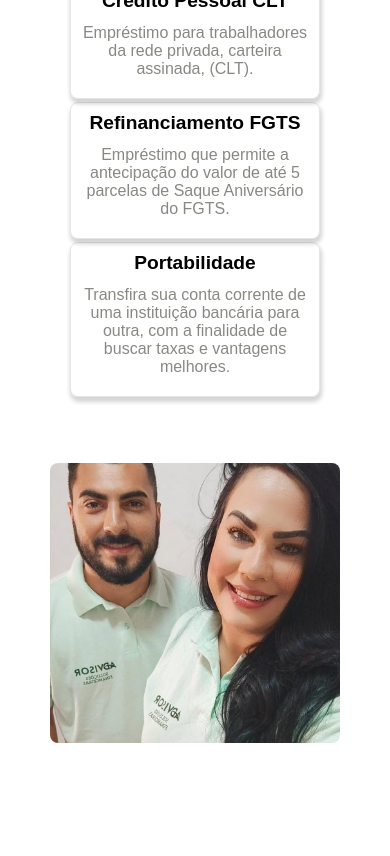
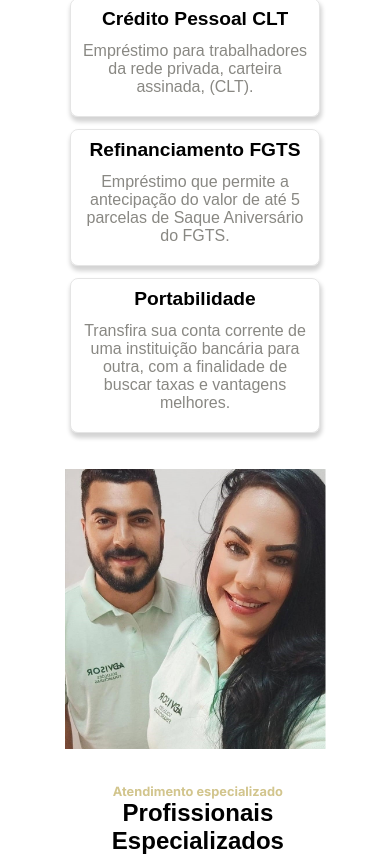
Before and after one commit to ijcodetecnologia/advidorfinanceiro, a Next.js app: page / in a window 390 px wide. Shown: the part 2640-3496 px from the top of the page. Built offline with nearby package versions, Linux system fonts and the light colour scheme.

Commit message:
correçoes

```diff
--- a/src/sections/profissionais/Profissionais.module.css
+++ b/src/sections/profissionais/Profissionais.module.css
@@ -5,6 +5,10 @@
   margin: 0 auto;
   padding: 0 50px;
   /* height: 70%; */
+}
+
+.Profissional {
+  margin-top: 5%;
 }
 
 .ProfissionalImg {
@@ -15,6 +19,7 @@
 .ProfissionalImg img {
   width: 100%;
   object-fit: cover;
+  border-radius: 8px;
 }
 
 .ProfissionalDescricao {
@@ -51,7 +56,7 @@
 }
 
 @media (max-width: 1900px) {
-  .ProfissionalImg img {
+  .ProfissionalImg {
     height: 500px;
   }
   .ProfissionalDescricao {
@@ -73,8 +78,9 @@
 }
 
 @media (max-width: 1024px) {
-  .ProfissionalImg img {
+  .ProfissionalImg {
     height: 400px;
+    margin-top: 5%;
   }
   .ProfissionalDescricao span {
     font-size: 1rem;
@@ -89,7 +95,7 @@
 }
 
 @media (max-width: 850px) {
-  .ProfissionalImg img {
+  .ProfissionalImg {
     height: 300px;
   }
   .ProfissionalDescricao span {
@@ -107,7 +113,7 @@
   .Profissional {
     grid-template-columns: 1fr;
     text-align: center;
-    padding-top: 15%;
+    /* padding-top: 15%; */
   }
   .ProfissionalDescricao span {
     font-size: 0.8rem;
@@ -121,14 +127,15 @@
   .ProfissionalImg {
     justify-content: center;
   }
-  .ProfissionalImg img {
-    border-radius: 8px;
-  }
 }
 
 @media (max-width: 425px) {
+  .ProfissionalImg {
+    margin-top: 0px;
+  }
   .ProfissionalImg img {
     height: 280px;
+    padding: 0% 5%;
   }
   .ProfissionalDescricao {
     padding: 20% 5%;
--- a/src/sections/servicos/Servicos.module.css
+++ b/src/sections/servicos/Servicos.module.css
@@ -54,6 +54,7 @@
   border-radius: 8px;
   width: 380px;
   padding: 3%;
+  margin-bottom: 3%;
 }
 
 @media (max-width: 1500px) {
```
Also changed, not shown: 1 other file (tests, documents, lock files or other folders).
